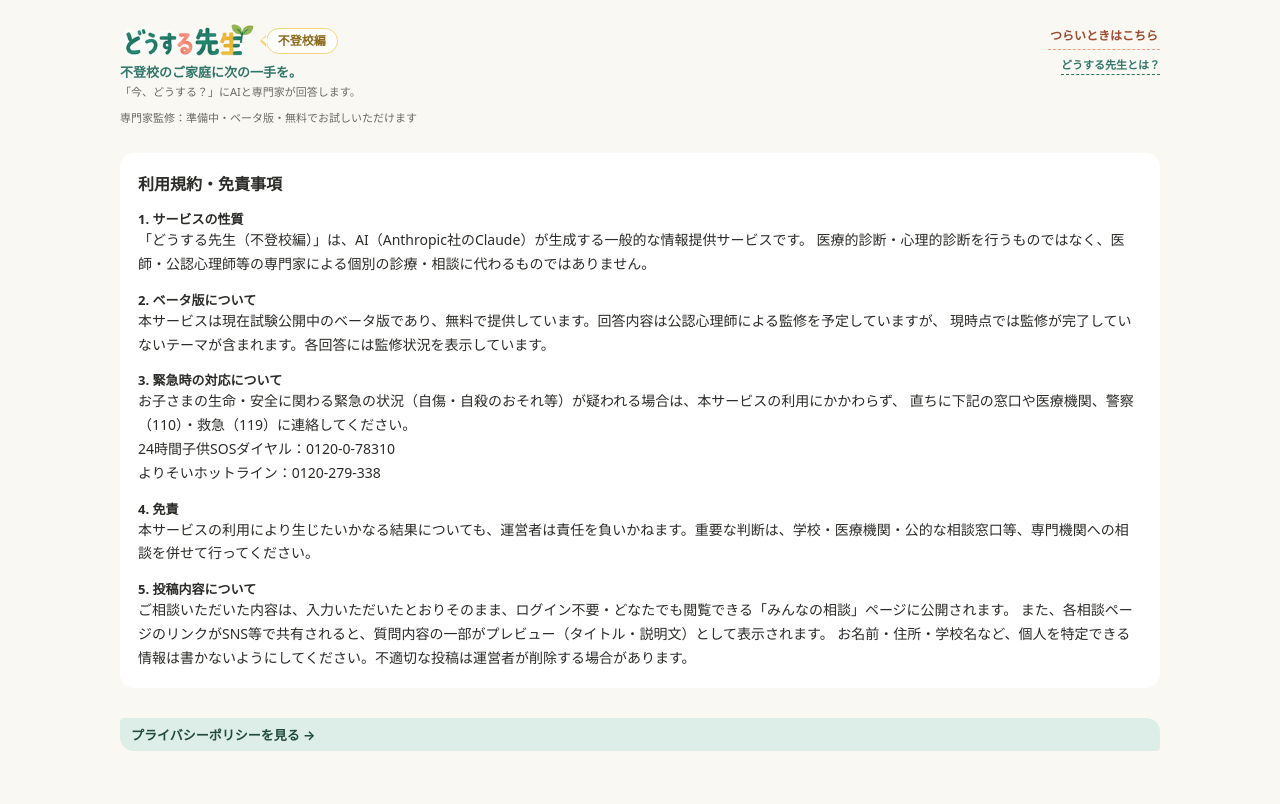
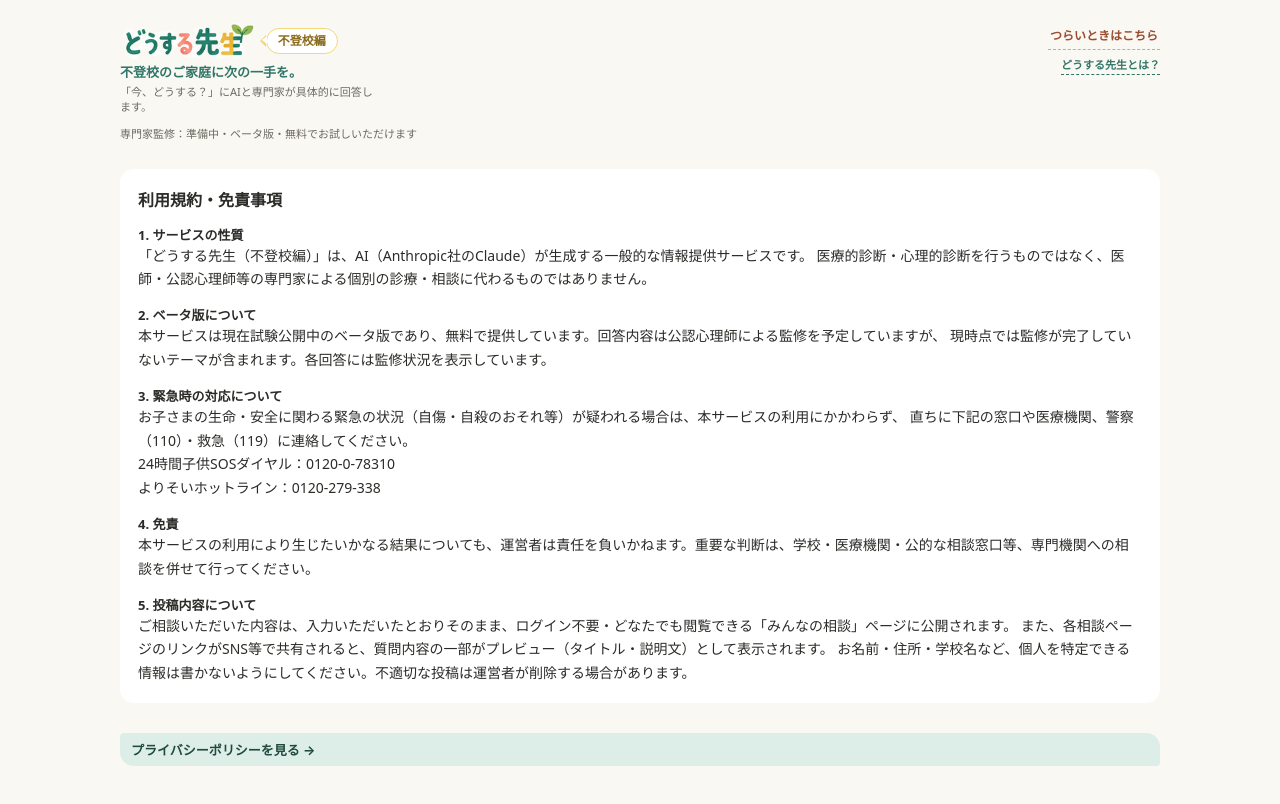
Before and after one commit to mayuchuchu46/futoukou-webapp, a Next.js app: page /terms in a window 1280 px wide. Shown: the top 804 px of the page. Built offline with nearby package versions, Linux system fonts and the light colour scheme; no server answers.

Commit message:
サブコピーに「具体的に」を追加
Co-Authored-By: Claude Sonnet 5 <noreply@anthropic.com>
Claude-Session: https://claude.ai/code/session_01W4DjqrLJb97aoKyTKAMNzw

```diff
--- a/app/about/page.tsx
+++ b/app/about/page.tsx
@@ -38,7 +38,7 @@ export default async function AboutPage() {
           <div style={{ fontFamily: "'M PLUS Rounded 1c', sans-serif", fontSize: 14, fontWeight: 700, color: 'var(--main)' }}>
             不登校のご家庭に次の一手を。
           </div>
-          <div className="muted">「今、どうする？」にAIと専門家が回答します。</div>
+          <div className="muted">「今、どうする？」にAIと専門家が具体的に回答します。</div>
         </div>
 
         <div className="card" style={{ alignItems: 'flex-start', gap: 10 }}>
--- a/components/Header.tsx
+++ b/components/Header.tsx
@@ -16,7 +16,7 @@ export default function Header({ supervised }: { supervised: boolean }) {
             <span className="badge">不登校編</span>
           </Link>
           <div className="hero-catch">不登校のご家庭に次の一手を。</div>
-          <div className="hero-sub">「今、どうする？」にAIと専門家が回答します。</div>
+          <div className="hero-sub">「今、どうする？」にAIと専門家が具体的に回答します。</div>
         </div>
         <div style={{ display: 'flex', flexDirection: 'column', alignItems: 'flex-end', gap: 5, paddingTop: 2 }}>
           <button className="crisis-btn" onClick={() => setCrisisOpen(true)}>
```
